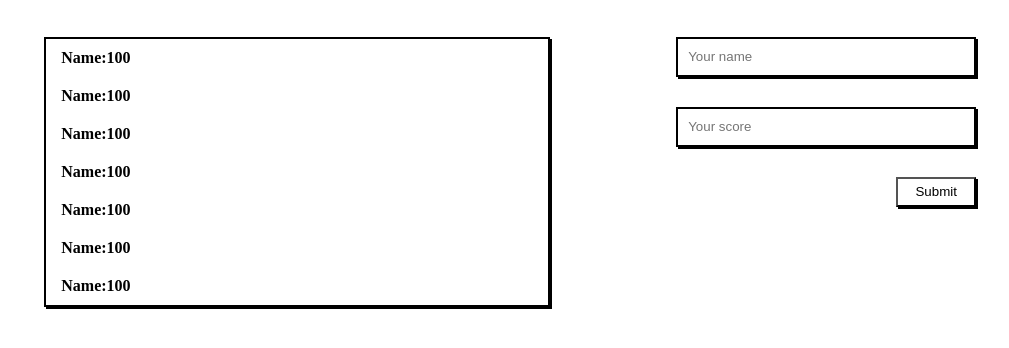
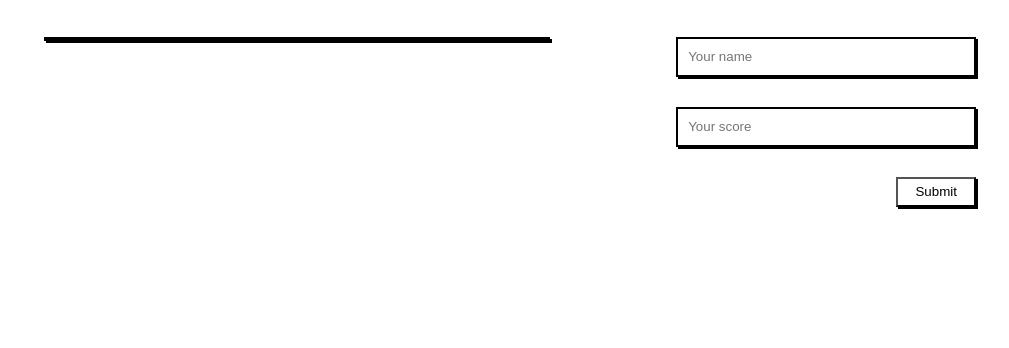
Before and after one commit to anbehindY/Leaderboard, a website built with webpack: page src/index.html in a window 1280 px wide. Shown: the part 250-598 px from the top of the page, without its empty margins (27-1036 px from the left). Built offline with nearby package versions, Linux system fonts and the light colour scheme.

Commit message:
Remove player scores from the list

```diff
--- a/src/index.html
+++ b/src/index.html
@@ -14,20 +14,16 @@
           <button type="reset" id="resetBtn">Refresh</button>
         </div>
         <div class="playerScores">
-          <div class="playerScore">Name:100</div>
-          <div class="playerScore">Name:100</div>
-          <div class="playerScore">Name:100</div>
-          <div class="playerScore">Name:100</div>
-          <div class="playerScore">Name:100</div>
-          <div class="playerScore">Name:100</div>
-          <div class="playerScore">Name:100</div>
+
         </div>
       </div>
       <div class="add">
         <p>Add your score</p>
-        <input type="text" id="name" placeholder="Your name" />
-        <input type="text" id="score" placeholder="Your score" />
-        <button type="submit" id="submit">Submit</button>
+        <form class="form" method="post">
+          <input type="text" id="name" placeholder="Your name" />
+          <input type="text" id="score" placeholder="Your score" />
+          <button type="submit" id="submit">Submit</button>
+        </form>
       </div>
     </div>
   </body>
```
